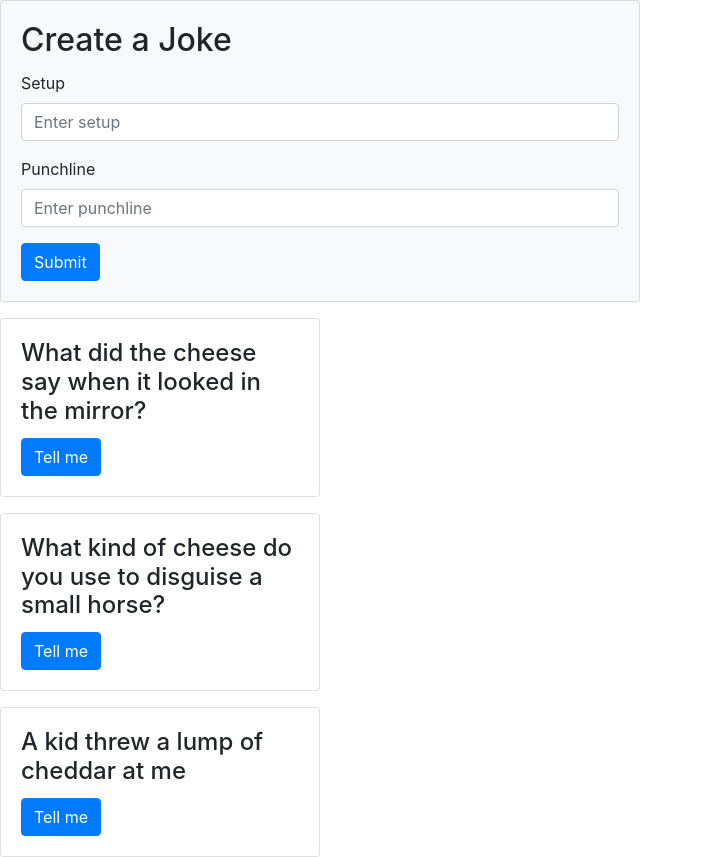
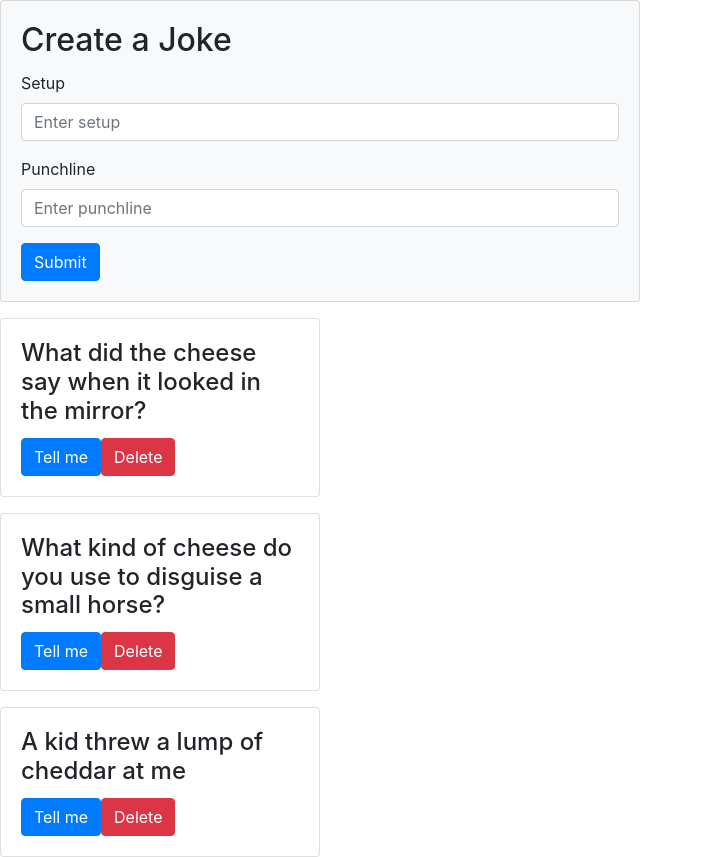
Before and after one commit to clodal/angular-5-workshop, an Angular app: page /jokes in a window 1280 px wide. Shown: the whole page, without its empty margins (0-703 px from the left). Built offline with nearby package versions, Linux system fonts and the light colour scheme.

Commit message:
chapter-11: data binding practice

```diff
--- a/src/app/joke.component.ts
+++ b/src/app/joke.component.ts
@@ -1,4 +1,4 @@
-import { Component, Input } from '@angular/core';
+import { Component, Input, Output, EventEmitter } from '@angular/core';
 import { ActivatedRoute } from '@angular/router';
 
 export class Joke {
@@ -30,12 +30,16 @@ export class Joke {
         <button class="btn btn-primary" (click)="joke.toggle()" role="button">
           Tell me
         </button>
+        <button class="btn btn-danger" (click)="deleteJoke()" role="button">
+          Delete
+        </button>
       </div>
     </div>
   `
 })
 export class JokeComponent {
   @Input() joke: Joke;
+  @Output() jokeDeleted = new EventEmitter<Joke>();
   id: number;
 
   constructor(private route: ActivatedRoute) {
@@ -43,4 +47,8 @@ export class JokeComponent {
       this.id = params.id;
     });
   }
+
+  deleteJoke() {
+    this.jokeDeleted.emit(this.joke);
+  }
 }
--- a/src/app/jokelist.component.ts
+++ b/src/app/jokelist.component.ts
@@ -5,7 +5,7 @@ import { Joke } from './joke.component';
   selector: 'joke-list',
   template: `
     <app-joke-form (jokeCreated)="addJoke($event)"></app-joke-form>
-    <joke *ngFor="let j of jokes" [joke]="j"></joke>
+    <joke *ngFor="let j of jokes" [joke]="j" (jokeDeleted)="deleteJoke($event)"></joke>
   `
 })
 export class JokeListComponent {
@@ -21,4 +21,11 @@ export class JokeListComponent {
   addJoke(joke) {
     this.jokes.unshift(joke);
   }
+
+  deleteJoke(joke) {
+    const indexToDelete = this.jokes.indexOf(joke);
+    if (indexToDelete !== -1) {
+      this.jokes.splice(indexToDelete, 1);
+    }
+  }
 }
```
